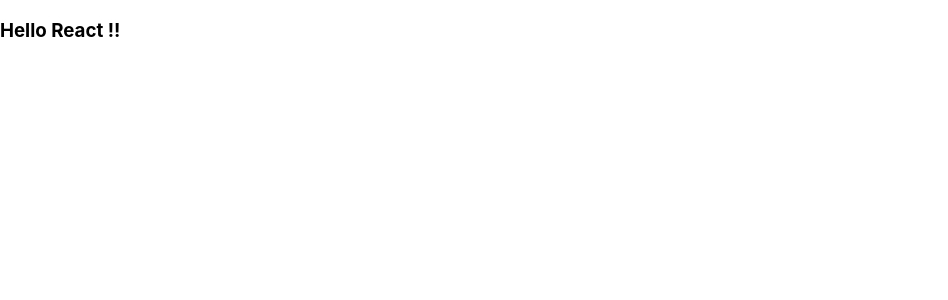
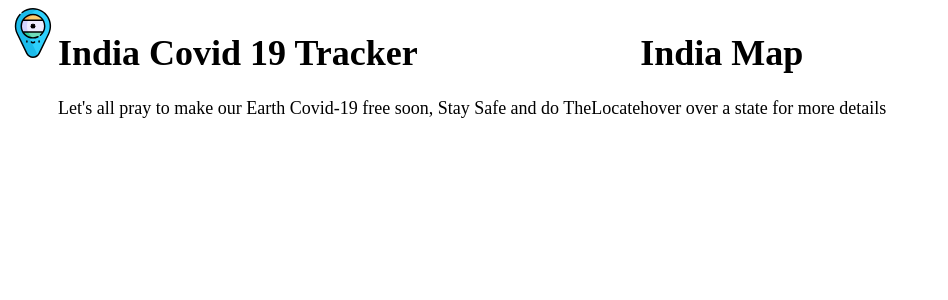
Before and after one commit to RaktimParasar/India-Covid_19-Tracker, a React (Create React App) app: page / in a window 1280 px wide. Shown: the top 300 px of the page, without its empty margins (0-948 px from the left). Built offline with nearby package versions, Linux system fonts and the light colour scheme.

Commit message:
Add header section

```diff
--- a/src/App.js
+++ b/src/App.js
@@ -1,7 +1,11 @@
+import Tracker from "./components/Tracker";
+import Map from "./components/Map";
+
 const App = () => {
   return (
-    <div>
-      <h3>Hello React !!</h3>
+    <div className="container">
+      <Tracker />
+      <Map />
     </div>
   );
 };
--- /dev/null
+++ b/src/api/index.js
@@ -0,0 +1,2 @@
+const url = "https://api.covid19india.org/data.json";
+const urlDaiy = "https://api.covid19india.org/states_daily.json";
--- /dev/null
+++ b/src/components/Map.js
@@ -0,0 +1,12 @@
+const Map = () => {
+  return (
+    <div>
+      <header>
+        <h1>India Map</h1>
+        <p>hover over a state for more details</p>
+      </header>
+    </div>
+  );
+};
+
+export default Map;
--- /dev/null
+++ b/src/components/Tracker.js
@@ -0,0 +1,25 @@
+import india from "../assets/india.svg";
+const Tracker = () => {
+  return (
+    <div>
+      <header className="header">
+        <div>
+          <img
+            className="header__logo"
+            src={india}
+            alt="India covid 19 tracker logo"
+          />
+        </div>
+        <div>
+          <h1>India Covid 19 Tracker</h1>
+          <p>
+            Let's all pray to make our Earth Covid-19 free soon, Stay Safe and
+            do TheLocate
+          </p>
+        </div>
+      </header>
+    </div>
+  );
+};
+
+export default Tracker;
--- a/src/index.css
+++ b/src/index.css
@@ -1,13 +1,15 @@
 body {
-  margin: 0;
-  font-family: -apple-system, BlinkMacSystemFont, 'Segoe UI', 'Roboto', 'Oxygen',
-    'Ubuntu', 'Cantarell', 'Fira Sans', 'Droid Sans', 'Helvetica Neue',
-    sans-serif;
-  -webkit-font-smoothing: antialiased;
-  -moz-osx-font-smoothing: grayscale;
+  font-size: large;
 }
 
-code {
-  font-family: source-code-pro, Menlo, Monaco, Consolas, 'Courier New',
-    monospace;
+.container {
+  display: flex;
 }
+.header {
+  display: flex;
+}
+
+.header__logo {
+  width: 50px;
+  height: 50px;
+}
```
Also changed, not shown: src/assets/india.svg (added).
